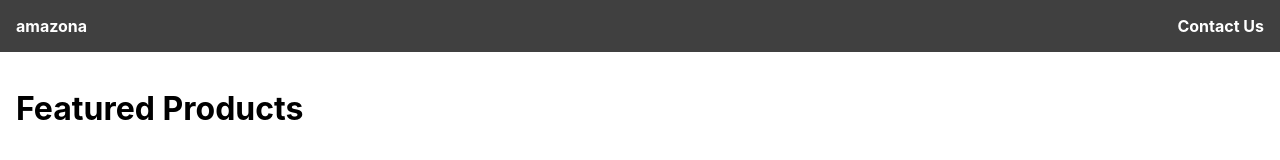
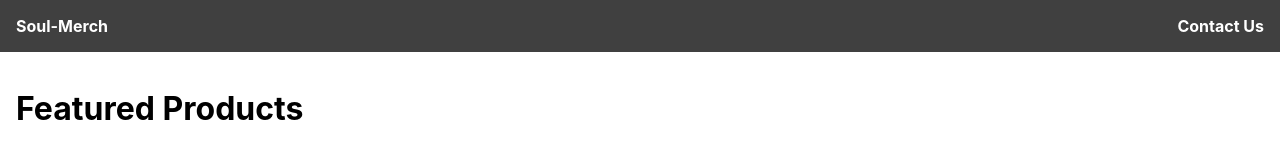
Before and after one commit to NamanGairola/Merchandise-web-portal-for-influencer, a React (Create React App) app in the folder frontend/: page / in a window 1280 px wide. Shown: the top 160 px of the page. Built offline with nearby package versions, Linux system fonts and the light colour scheme.

Commit message:
Name updated

```diff
--- a/frontend/src/App.js
+++ b/frontend/src/App.js
@@ -8,7 +8,7 @@
     <BrowserRouter>
       <div>
         <header>
-          <Link to="/">amazona</Link>
+          <Link to="/">Soul-Merch</Link>
           <Link to="/contact">Contact Us</Link>
         </header>
         <main>
```
Also changed, not shown: 1 other file (tests, documents, lock files or other folders).
